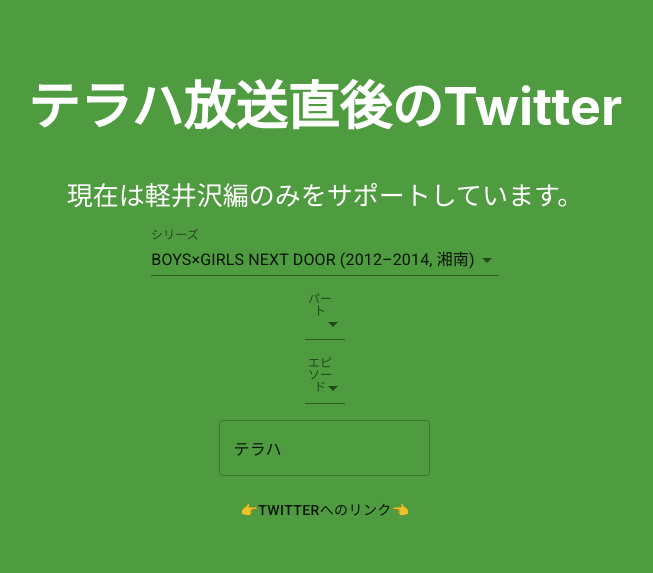
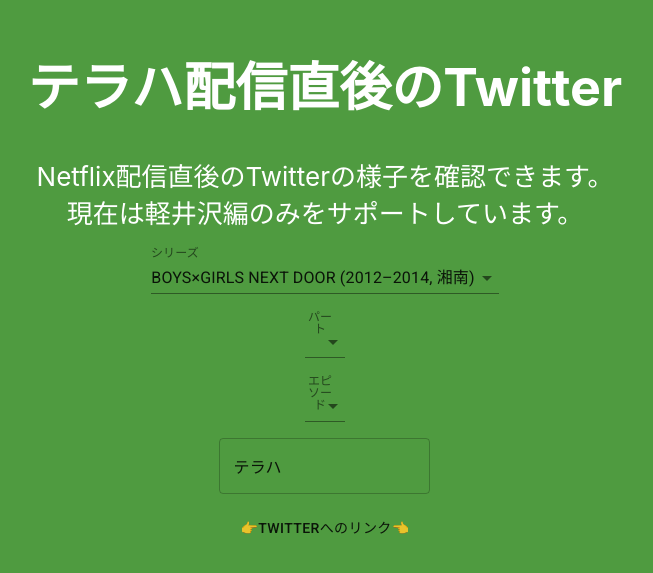
Before and after one commit to besaklish/teraha-twitter, a React (Create React App) app: page / in a window 1280 px wide. Shown: the part 113-686 px from the top of the page, without its empty margins (315-968 px from the left). Built offline with nearby package versions, Linux system fonts and the light colour scheme.

Commit message:
Add note that it is about right after Netflix

```diff
--- a/public/index.html
+++ b/public/index.html
@@ -27,7 +27,7 @@
       work correctly both with client-side routing and a non-root public URL.
       Learn how to configure a non-root public URL by running `npm run build`.
     -->
-    <title>テラハ放送直後のTwitter</title>
+    <title>テラハ配信直後のTwitter</title>
     <link
       rel="stylesheet"
       href="https://fonts.googleapis.com/css?family=Roboto:300,400,500,700&display=swap"
--- a/src/screen/Teraha.tsx
+++ b/src/screen/Teraha.tsx
@@ -146,7 +146,8 @@ class Teraha extends React.Component<{}, terahaState> {
 
     return (
       <div>
-        <h1>テラハ放送直後のTwitter</h1>
+        <h1>テラハ配信直後のTwitter</h1>
+        <Box>Netflix配信直後のTwitterの様子を確認できます。</Box>
         <Box mb={2}>現在は軽井沢編のみをサポートしています。</Box>
         <form onSubmit={this.handleSubmit}>
           <Box mb={2} color="text.primary">
```
